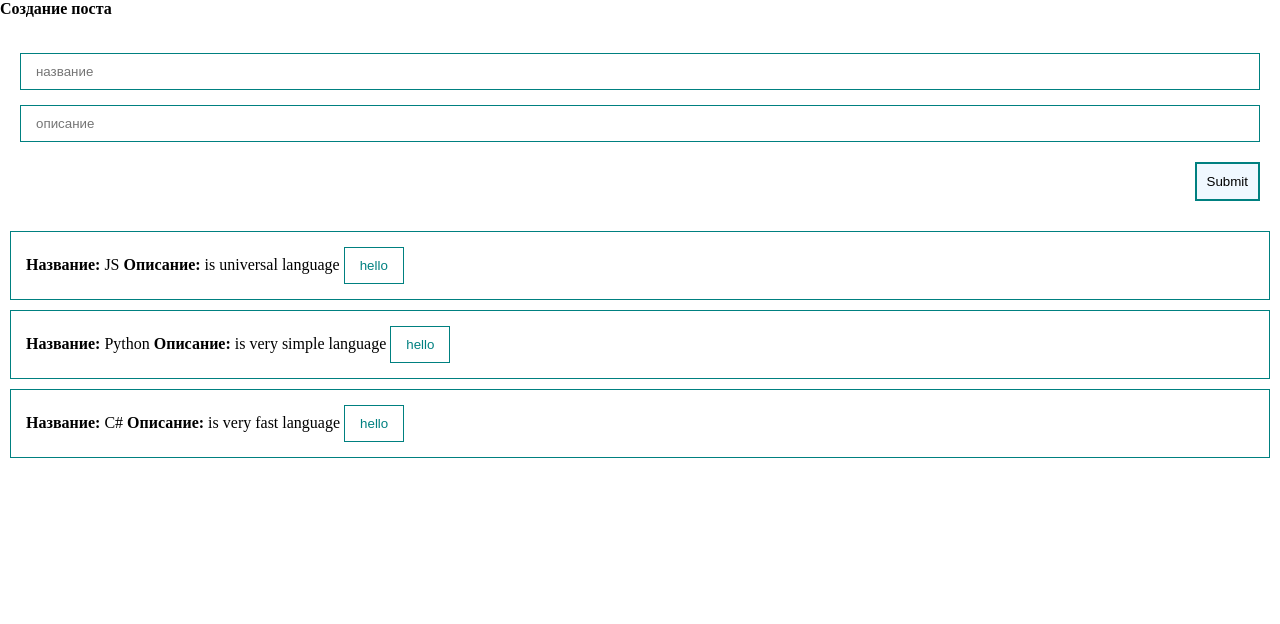
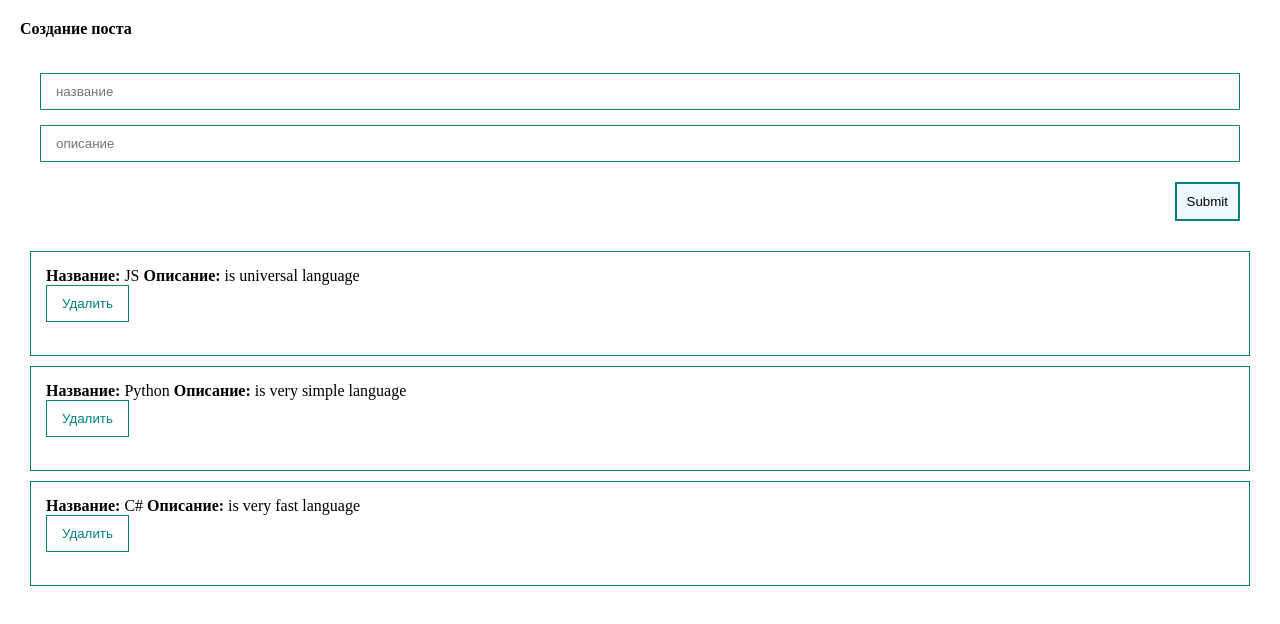
Before and after one commit to Tyrannozavr/learnVue, a Vue app: page / in a window 1280 px wide. Shown: the top 624 px of the page. Built offline with nearby package versions, Linux system fonts and the light colour scheme.

Commit message:
emit event on top node

```diff
--- a/src/App.vue
+++ b/src/App.vue
@@ -1,34 +1,11 @@
 <template>
-  <div>
-    <strong>Создание поста</strong>
-    <post-form @create="createPost"/>
-    <posts-list :posts="posts"/>
-
+  <div class="app">
+    <router-view />
   </div>
 </template>
 
 <script>
-import postsList from "@/components/postsList.vue";
-import PostForm from "@/components/postForm.vue";
 export default {
-  components: {
-    postsList,
-    PostForm
-  },
-  data () {
-    return {
-      posts: [
-        {id: 1, name: 'JS', body: 'is universal language'},
-        {id: 2, name: 'Python', body: 'is very simple language'},
-        {id: 3, name: 'C#', body: 'is very fast language'},
-      ]
-    }
-  },
-  methods: {
-    createPost(post) {
-      this.posts.push(post)
-    }
-  }
 }
 </script>
 <style>
@@ -37,4 +14,7 @@ export default {
   margin: 0;
   box-sizing: border-box;
 }
+.app {
+  padding: 20px;
+}
 </style>
--- a/src/components/postItem.vue
+++ b/src/components/postItem.vue
@@ -18,7 +18,10 @@ export default {
   <div class="post">
     <strong>Название: </strong>{{post.name}}
     <strong>Описание: </strong>{{post.body}}
-    <my-button>hello</my-button>
+    <div class="post_btns">
+      <my-button @click="$emit('remove', post)">Удалить</my-button>
+    </div>
+
     <br>
   </div>
 </template>
@@ -28,7 +31,9 @@ export default {
   margin: 10px;
   border: 1px solid teal;
   padding: 15px;
-
+}
+.post_btns {
+  display: flex;
 }
 
 </style>
--- a/src/components/postsList.vue
+++ b/src/components/postsList.vue
@@ -17,7 +17,12 @@ export default {
 <template>
   <div>
     <ul>
-      <post-item v-for="post in posts" :key="post.id" :post="post"/>
+      <post-item
+          v-for="post in posts"
+          :post="post"
+          :key="post.id"
+          @remove="$emit('remove', post)"
+      />
     </ul>
   </div>
 </template>
--- a/src/views/HomeView.vue
+++ b/src/views/HomeView.vue
@@ -1,12 +1,35 @@
 <template>
-  <div>
-    this is home page
+ <div>
+    <strong>Создание поста</strong>
+    <post-form @create="createPost"/>
+    <posts-list :posts="posts" @remove="removePost"/>
   </div>
 </template>
 
 <script>
 
+import postsList from "@/components/postsList.vue";
+import PostForm from "@/components/postForm.vue";
+
 export default {
   name: 'HomeView',
+  components: {PostForm, postsList},
+    data () {
+    return {
+      posts: [
+        {id: 1, name: 'JS', body: 'is universal language'},
+        {id: 2, name: 'Python', body: 'is very simple language'},
+        {id: 3, name: 'C#', body: 'is very fast language'},
+      ]
+    }
+  },
+  methods: {
+    createPost(post) {
+      this.posts.push(post)
+    },
+    removePost(post) {
+      this.posts = this.posts.filter(p => p.id !== post.id)
+    }
+  }
 }
 </script>
```
